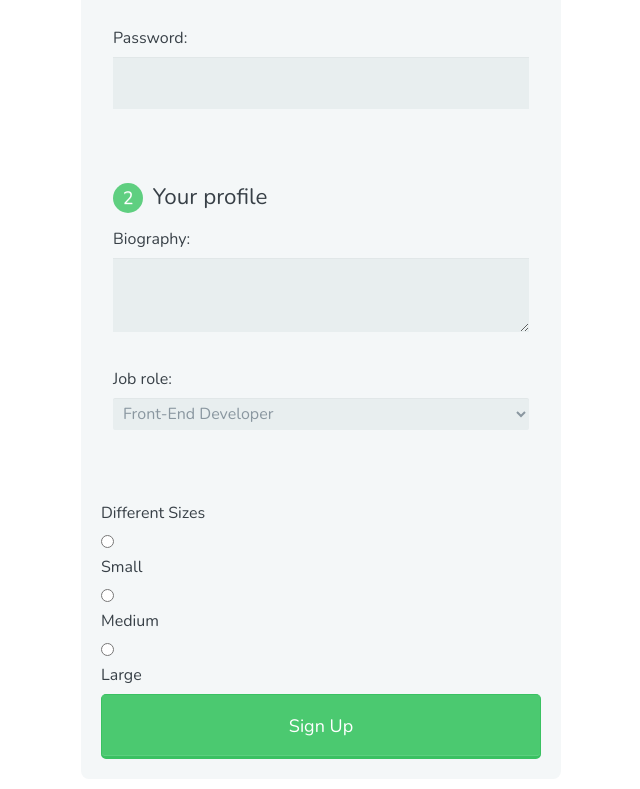
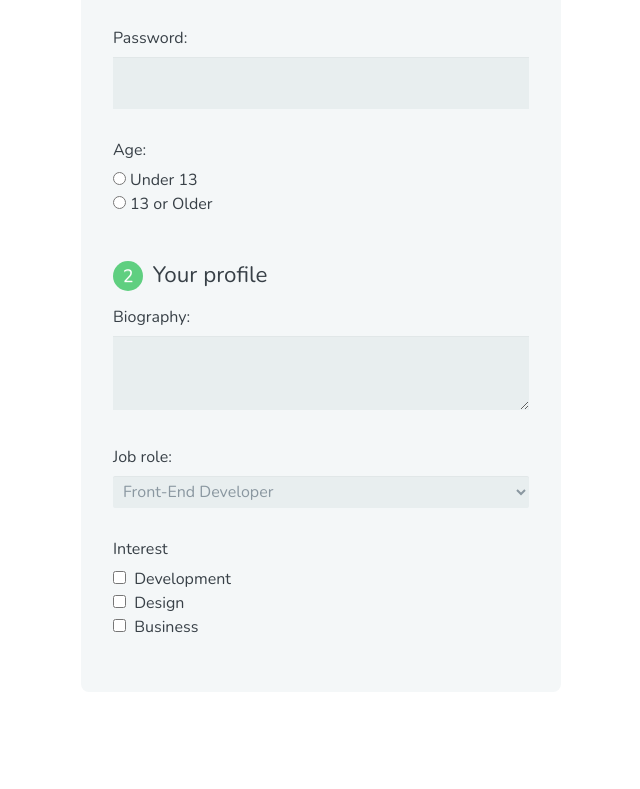
Before and after one commit to TeamAbella060420/HTML-form, a plain HTML site: page index.html in a window 1280 px wide. Shown: the part 338-1127 px from the top of the page, without its empty margins (319-959 px from the left). After the commit the page ends 1040 px from the top, so only its background shows below. Drawn offline with nearby package versions, Linux system fonts and the light colour scheme.

Commit message:
Update index.html

```diff
--- a/index.html
+++ b/index.html
@@ -26,6 +26,10 @@
 
           <label for="password">Password:</label>
           <input type="password" id="password" name="user_password">
+
+          <label>Age:</label>
+          <input type="radio" id="under_13" valu="under_13" name="user_age"><label for="under_13" class="light">Under 13</label><br>
+          <input type="radio" id="over_13" valu="over_13" name="user_age"><label for="over_13" class="light">13 or Older</label>
 
         </fieldset>
 
@@ -57,15 +61,14 @@
             </optgroup>
           </select>
 
+          <label>Interest</label>
+          <input type="checkbox" id="development" value="ineterest_development" name="user_interest">
+          <label class="light" for="development">Development</label><br>
+          <input type="checkbox" id="design" value="ineterest_design" name="user_interest">
+          <label class="light" for="design">Design</label><br>
+          <input type="checkbox" id="business" value="ineterest_business" name="user_interest">
+          <label class="light" for="business">Business</label>
         </fieldset>
-
-        <label>Different Sizes</label>
-
-            <input type="radio" id="small" name="shirt_size" value="small"><label for="small">Small</label>
-            <input type="radio" id="medium" name="shirt_size" value="medium"><label for="medium"> Medium</label>
-            <input type="radio" id="large" name="shirt_size" value="large"><label for="large">Large</label>
-
-        <button type="submit">Sign Up</button>
 
       </form>
 
```
